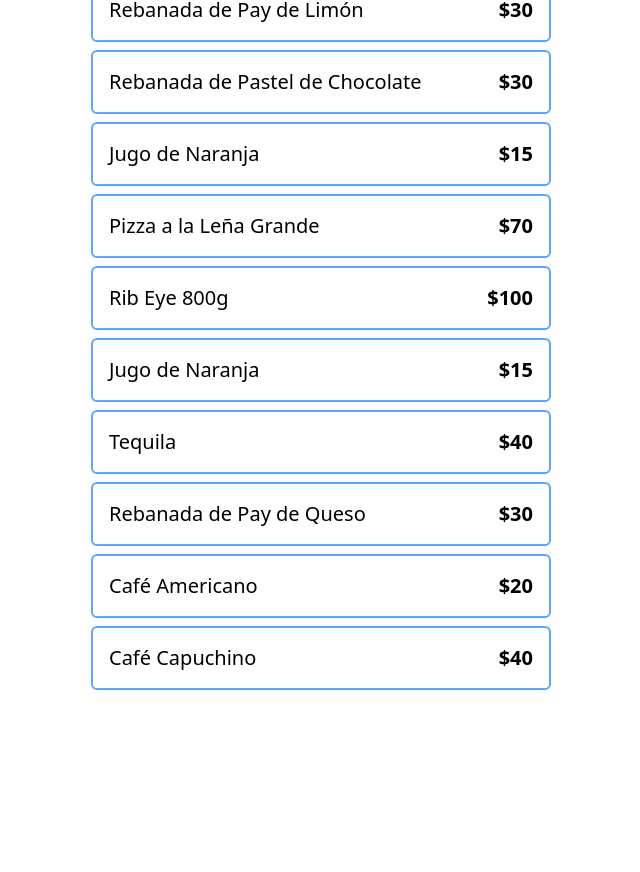
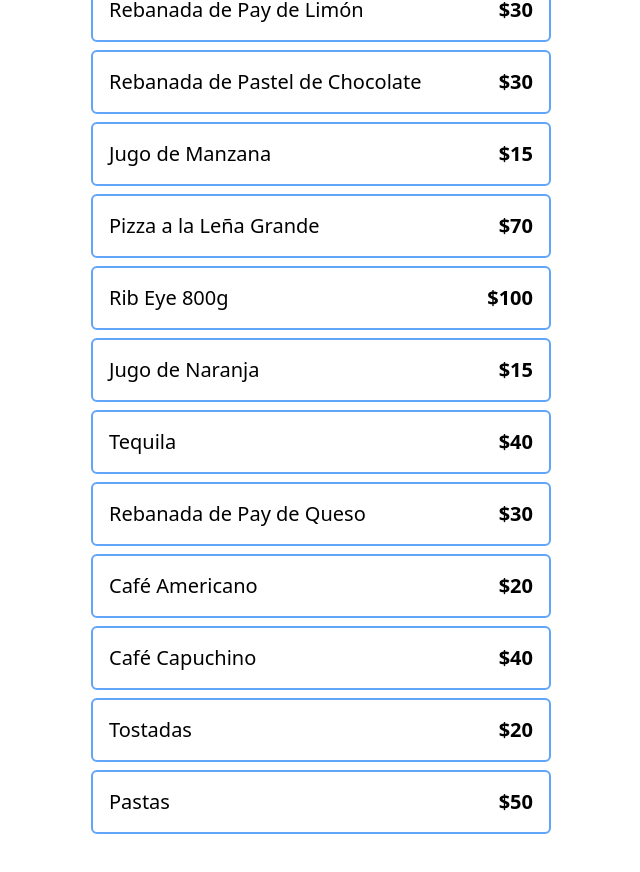
Before and after one commit to codebyjavi/local-de-comidas, a React (Vite) app: page / in a window 1280 px wide. Shown: the part 454-1326 px from the top of the page, without its empty margins (53-693 px from the left). Before the commit the page ends 1224 px from the top, so only its background shows below. Built offline with nearby package versions, Linux system fonts and the light colour scheme.

Commit message:
update local db

```diff
--- a/src/data/db.ts
+++ b/src/data/db.ts
@@ -23,7 +23,7 @@ export const menuItems : MenuItem[] = [
     },
     {
       "id": 5,
-      "name": "Jugo de Naranja",
+      "name": "Jugo de Manzana",
       "price": 15
     },
     {
@@ -60,5 +60,15 @@ export const menuItems : MenuItem[] = [
       "id": 12,
       "name": "Café Capuchino",
       "price": 40
+    },
+    {
+      "id": 13,
+      "name": "Tostadas",
+      "price": 20
+    },
+    {
+      "id": 14,
+      "name": "Pastas",
+      "price": 50
     }
 ]
```
